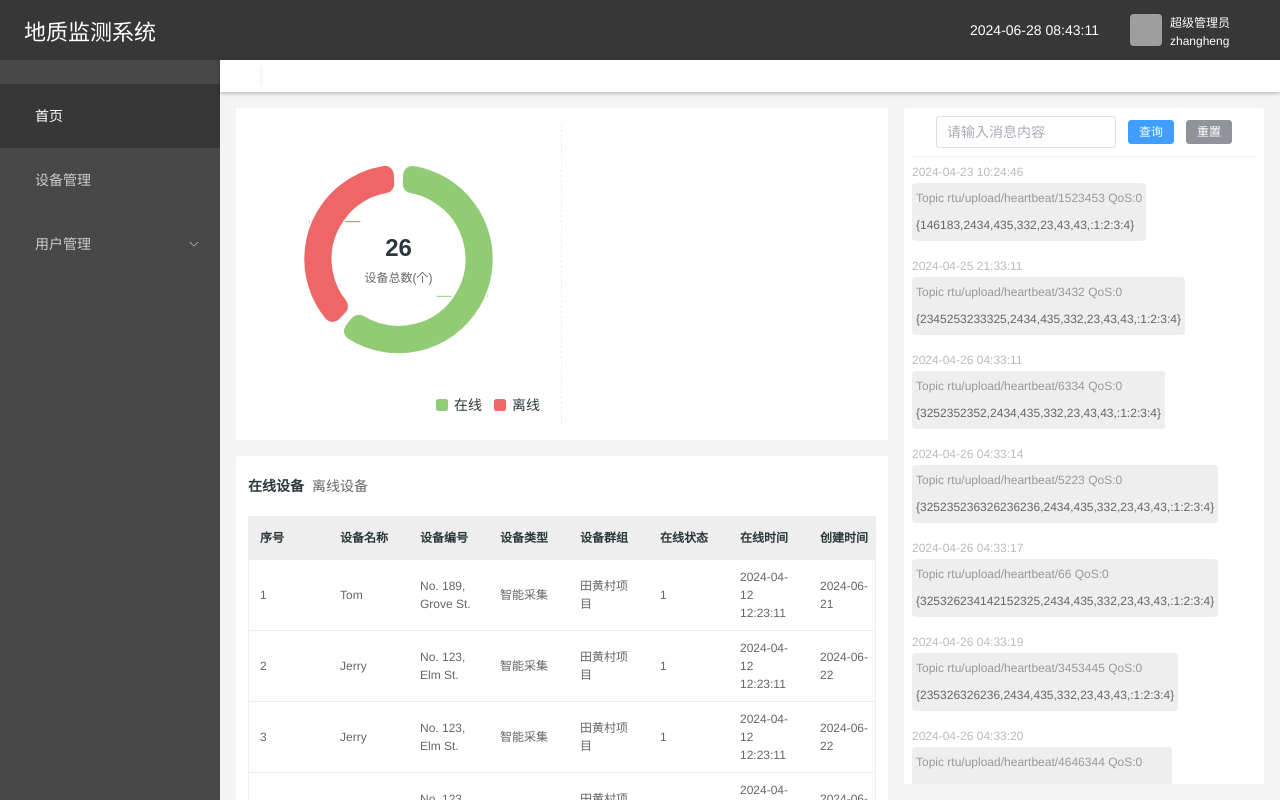
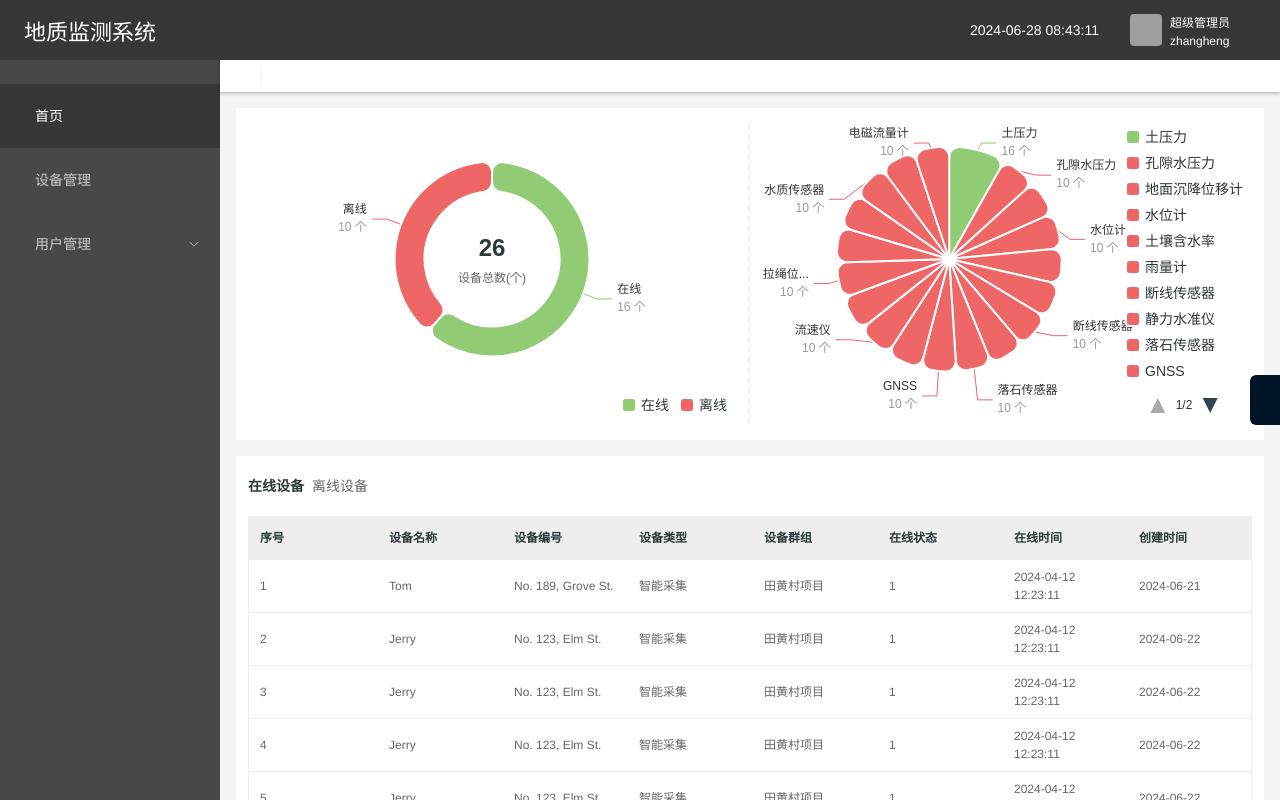
Before and after one commit to fengqi521/zaifangsuo, a Vue app: page /#/home in a window 1280 px wide. Built offline with nearby package versions, Linux system fonts and the light colour scheme; grey boxes are pictures that could not be loaded; a small style sheet from the web is missing.

Commit message:
fix:修改右侧数据显示方式

```diff
--- a/index.html
+++ b/index.html
@@ -4,7 +4,7 @@
     <meta charset="UTF-8">
     <link rel="icon" href="/favicon.ico">
     <meta name="viewport" content="width=device-width, initial-scale=1.0">
-    <link rel="stylesheet" href="https://at.alicdn.com/t/c/font_4590956_dfdbbbhulv.css"> <!-- Replace with your CSS link -->
+    <link rel="stylesheet" href="https://at.alicdn.com/t/c/font_4590956_q2kr8g73c9.css"> <!-- Replace with your CSS link -->
 
     <title>地质监测平台</title>
   </head>
--- a/package.json
+++ b/package.json
@@ -18,7 +18,8 @@
     "path-browserify": "^1.0.1",
     "pinia": "^2.1.7",
     "vue": "^3.4.21",
-    "vue-router": "^4.3.0"
+    "vue-router": "^4.3.0",
+    "vue-virtual-scroller": "^2.0.0-beta.8"
   },
   "devDependencies": {
     "@vitejs/plugin-vue": "^5.0.4",
--- a/src/styles/variables.css
+++ b/src/styles/variables.css
@@ -5,6 +5,7 @@
     --body-text-color: #000;
     --body-text-size: 12px;
     --body-bg-color: #f4f4f4;
+    --drawer-bg-color:#001428;
 
     /* 主要颜色 */
     --background-color: #FFF;
--- a/src/utils/chartdata.js
+++ b/src/utils/chartdata.js
@@ -293,39 +293,29 @@ export const getCommonPie = function () {
     },
     series: [{
       type: "pie",
-      center:['50%','45%'],
-      radius: ["45%", "65%"],
-      avoidLabelOverlap: true,
-      padAngle: 5,
+      center: ['50%', '45%'],
+      // avoidLabelOverlap: true,
+      // padAngle: 5,
       itemStyle: {
         borderRadius: 10,
         borderColor: "#fff",
         borderWidth: 2,
       },
-      // emphasis: {
-      //   label: {
-      //     show: false,
-      //     fontSize: 30,
-      //     fontWeight: "bold",
-      //   },
-      // },
       label: {
-        alignTo: 'edge',
-        formatter: '{name|{b}}\n{time|{c} 个}',
-        // edgeDistance: 80,
+        // alignTo: 'edge',
+        formatter: '{name|{b}}\n{count|{c} 个}',
         lineHeight: 18,
-        // distanceToLabelLine: 0,
         rich: {
-          time: {
+          count: {
             fontSize: 12,
             color: '#999'
           }
         }
       },
-      labelLine: {
-          length: 10,
-          length2: 0
-      },
+      // labelLine: {
+      //   length: 10,
+      //   length2: 0
+      // },
       data: []
     }],
   };
--- a/src/views/home/components/Echart/DataChart/index.vue
+++ b/src/views/home/components/Echart/DataChart/index.vue
@@ -21,6 +21,7 @@ onMounted(() => {
     { value: 10, name: "离线", itemStyle: { color: offlineColor } },
   ];
   option.value.title[0].text = '26'
+  option.value.series[0].radius= ["45%", "65%"],
   // 初始化和设置 echarts 实例
   initEchart(dataContainer.value);
   setEchartOption(option.value);
@@ -36,6 +37,6 @@ onMounted(() => {
   width: 100%;
   height:100%;
   padding-right: 16px;
-  border-right: 1px dashed #eee;
+  border-right: 2px dashed #F0F0F0;
 }
 </style>
--- /dev/null
+++ b/src/views/home/components/Echart/PercentChart/index.vue
@@ -0,0 +1,60 @@
+<script setup>
+import { ref, onMounted } from "vue";
+import { useEchartsHook } from "@/hooks/useEcharts";
+import { getCssVariableValue } from "@/utils"
+import { getCommonPie } from "@/utils/chartData";
+// 引入 ECharts 相关方法和函数
+const { initEchart, setEchartOption } = useEchartsHook();
+
+// 定义 ref 引用和初始化数据
+const percentContainer = ref(null);
+const option = ref(getCommonPie());
+
+// 定义 CSS 变量名
+const onlineColor = getCssVariableValue('--chart-pie-online-color');
+const offlineColor = getCssVariableValue('--chart-pie-offline-color');
+
+
+onMounted(() => {
+  // 更新饼图数据和样式配置
+  option.value.series[0].data = [
+    { value: 16, name: "土压力", itemStyle: { color: onlineColor } },
+    { value: 10, name: "孔隙水压力", itemStyle: { color: offlineColor } },
+    { value: 10, name: "地面沉降位移计", itemStyle: { color: offlineColor } },
+    { value: 10, name: "水位计", itemStyle: { color: offlineColor } },
+    { value: 10, name: "土壤含水率", itemStyle: { color: offlineColor } },
+    { value: 10, name: "雨量计", itemStyle: { color: offlineColor } },
+    { value: 10, name: "断线传感器", itemStyle: { color: offlineColor } },
+    { value: 10, name: "静力水准仪", itemStyle: { color: offlineColor } },
+    { value: 10, name: "落石传感器", itemStyle: { color: offlineColor } },
+    { value: 10, name: "GNSS", itemStyle: { color: offlineColor } },
+    { value: 10, name: "次声", itemStyle: { color: offlineColor } },
+    { value: 10, name: "流速仪", itemStyle: { color: offlineColor } },
+    { value: 10, name: "泥位计", itemStyle: { color: offlineColor } },
+    { value: 10, name: "拉绳位移计", itemStyle: { color: offlineColor } },
+    { value: 10, name: "倾角传感器", itemStyle: { color: offlineColor } },
+    { value: 10, name: "气象仪", itemStyle: { color: offlineColor } },
+    { value: 10, name: "水质传感器", itemStyle: { color: offlineColor } },
+    { value: 10, name: "地下水温度", itemStyle: { color: offlineColor } },
+    { value: 10, name: "电磁流量计", itemStyle: { color: offlineColor } },
+  ];
+  const series = option.value.series[0]
+  option.value.title = []
+  option.value.legend = { ...option.value.legend, orient: 'vertical', type: 'scroll' }
+  series.center = ['40%', '45%']
+  // 初始化和设置 echarts 实例
+  initEchart(percentContainer.value);
+  setEchartOption(option.value);
+});
+</script>
+
+<template>
+  <div ref="percentContainer" class="percent-container"></div>
+</template>
+
+<style lang="scss" scoped>
+.percent-container {
+  width: 100%;
+  height: 100%;
+}
+</style>
--- a/src/views/home/components/Echart/index.vue
+++ b/src/views/home/components/Echart/index.vue
@@ -1,5 +1,7 @@
 <script setup>
 import DataChart from './DataChart/index.vue'
+import PercentChart from './PercentChart/index.vue'
+
 
 </script>
 <template>
@@ -7,15 +9,15 @@ import DataChart from './DataChart/index.vue'
     <!-- 左侧在线离线数量统计 -->
     <DataChart />
     <!-- 右侧设备数量占比统计 -->
-    <div></div>
+    <PercentChart />
   </div>
 </template>
 <style lang="scss" scoped>
 .chart-container {
   display: grid;
   grid-template-columns: 1fr 1fr;
-  padding:16px;
+  padding: 16px;
   height: 332px;
-  background:var(--background-color)
+  background: var(--background-color)
 }
 </style>
--- a/src/views/home/components/Message/index.vue
+++ b/src/views/home/components/Message/index.vue
@@ -1,44 +1,73 @@
 <script setup>
+import { ref, watch } from 'vue'
 import MessageSearch from "../MessageSearch/index.vue";
+import { RecycleScroller } from "vue-virtual-scroller";
+const drawStatus = ref(false)
+// import "vue-virtual-scroller/dist/vue-virtual-scroller.css";
 const props = defineProps({
     messages: {
         type: Array,
         default: () => [],
     },
 });
+
+// 点击显示弹窗
+const handleChangeDrawer = () => {
+    console.log('点击')
+    drawStatus.value = true;
+}
 </script>
 
 <template>
-  <div class="home-message">
+    <div class="kongzhi-icon" @click="handleChangeDrawer">
+        <Icon iconClass="icon-shujukongzhitai" color="var(--text-color)" size="24px" />
+    </div>
+
+    <el-drawer v-model="drawStatus" size="360px">
         <MessageSearch />
-    <ul class="message-panel">
-      <li class="message-item" v-for="({ title, info, date }, index) in messages" :key="index">
+        <RecycleScroller class="scrolling-content" :items="messages" :item-size="50">
+            <div slot-scope="{ item }" class="message-item">
                 <!-- 信息日期 -->
-        <p class="message-item-top">{{ date }}</p>
+                <p class="message-item-top">{{ item.date }}</p>
                 <!-- 信息内容 -->
                 <div class="message-item-bom">
-          <p class="message-item-title">{{ title }}</p>
-          <p class="message-item-info">{{ info }}</p>
+                    <p class="message-item-title">{{ item.title }}</p>
+                    <p class="message-item-info">{{ item.info }}</p>
                 </div>
-      </li>
-    </ul>
             </div>
+        </RecycleScroller>
+    </el-drawer>
 </template>
 <style lang="scss" scoped>
 @import "@/styles/tools.scss";
 
+.kongzhi-icon {
+    position: fixed;
+    right: 0;
+    top: 50%;
+    bottom: 50%;
+    width: 30px;
+    height: 50px;
+    line-height: 50px;
+    text-align: center;
+    transform: translateY(-50%);
+    background: var(--drawer-bg-color);
+    border-radius: 6px 0 0 6px;
+    cursor: pointer;
+}
+
 .home-message {
-  position: absolute;
-  right: 0;
-  top: 0;
-  bottom: 0;
-  padding: 8px;
-  width: var(--home-message-width);
-  height: calc(100vh - var(--nav-header-height) - var(--tagsview-height) - 32px);
-  background: var(--background-color);
-  border-radius: 2px;
-  word-break: break-all;
-  overflow: hidden;
+    // position: absolute;
+    // right: 0;
+    // top: 0;
+    // bottom: 0;
+    // padding: 8px;
+    // width: var(--home-message-width);
+    // height: calc(100vh - var(--nav-header-height) - var(--tagsview-height) - 32px);
+    // background: var(--background-color);
+    // border-radius: 2px;
+    // word-break: break-all;
+    // overflow: hidden;
 
     .message-panel {
         height: calc(100vh - var(--nav-header-height) - var(--tagsview-height) - 82px);
--- /dev/null
+++ b/src/views/home/components/Message/index1.vue
@@ -0,0 +1,80 @@
+<script setup>
+import MessageSearch from "../MessageSearch/index.vue";
+const props = defineProps({
+  messages: {
+    type: Array,
+    default: () => [],
+  },
+});
+</script>
+
+<template>
+  <div class="home-message">
+    <MessageSearch />
+    <ul class="message-panel">
+      <li class="message-item" v-for="({ title, info, date }, index) in messages" :key="index">
+        <!-- 信息日期 -->
+        <p class="message-item-top">{{ date }}</p>
+        <!-- 信息内容 -->
+        <div class="message-item-bom">
+          <p class="message-item-title">{{ title }}</p>
+          <p class="message-item-info">{{ info }}</p>
+        </div>
+      </li>
+    </ul>
+  </div>
+</template>
+<style lang="scss" scoped>
+@import "@/styles/tools.scss";
+
+.home-message {
+  position: absolute;
+  right: 0;
+  top: 0;
+  bottom: 0;
+  padding: 8px;
+  width: var(--home-message-width);
+  height: calc(100vh - var(--nav-header-height) - var(--tagsview-height) - 32px);
+  background: var(--background-color);
+  border-radius: 2px;
+  word-break: break-all;
+  overflow: hidden;
+
+  .message-panel {
+    height: calc(100vh - var(--nav-header-height) - var(--tagsview-height) - 82px);
+    overflow-y: auto;
+    @extend %scrollbar;
+  }
+
+  .message-item {
+    margin-bottom: 18px;
+  }
+
+  .message-item-bom {
+    display: inline-block;
+    padding: 8px 4px;
+    min-height: 56px;
+    background: var(--home-message-item-bg);
+    border-radius: 4px;
+
+    &:last-child {
+      margin-bottom: 0;
+    }
+
+    .message-item-title {
+      margin-bottom: 12px;
+      color: var(--home-message-title-color);
+    }
+
+    .message-item-info {
+      line-height: 16px;
+      color: var(--home-message-info-color);
+    }
+  }
+
+  .message-item-top {
+    margin-bottom: 4px;
+    color: var(--home-message-date-color);
+  }
+}
+</style>
--- a/src/views/home/index.vue
+++ b/src/views/home/index.vue
@@ -25,11 +25,11 @@ DEVICE_DATA.forEach((device, index) => {
 <template>
   <div class="home-container">
     <!-- 左侧图表 -->
-    <div class="home-left">
+    <!-- <div class="home-left"> -->
       <Echart/>
       <!-- <Card :deviceCardLists="DEVICE_DATA" /> -->
       <Device/>
-    </div>
+    <!-- </div> -->
     <!-- 报文数据 -->
     <Message :messages="messages"/>
   </div>
@@ -40,7 +40,7 @@ DEVICE_DATA.forEach((device, index) => {
 
   .home-left{
     // height:332px;
-    width:  calc(100% - var(--home-message-width) - 16px) ;
+    // width:  calc(100% - var(--home-message-width) - 16px) ;
   }
 }
 </style>
```
Also changed, not shown: 1 other file (tests, documents, lock files or other folders). Lines whose indentation alone changed are shown as unchanged.
